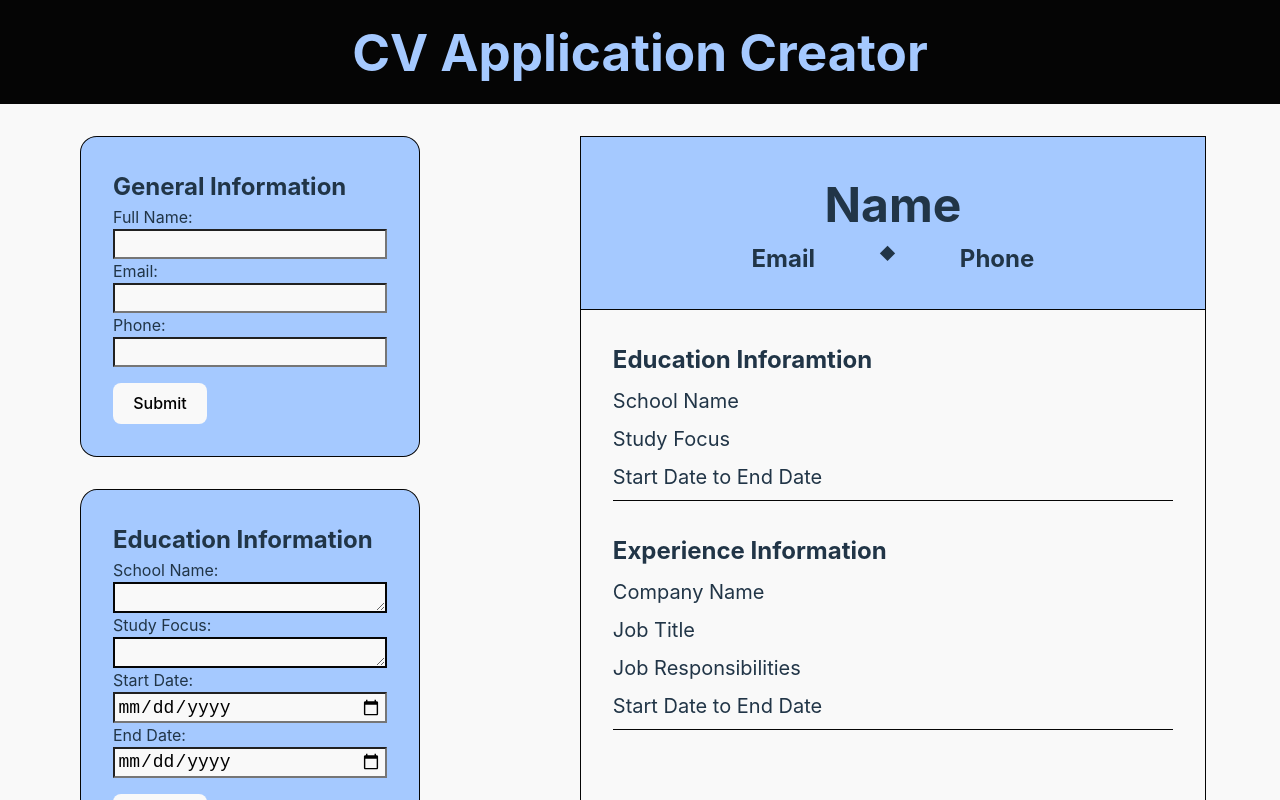
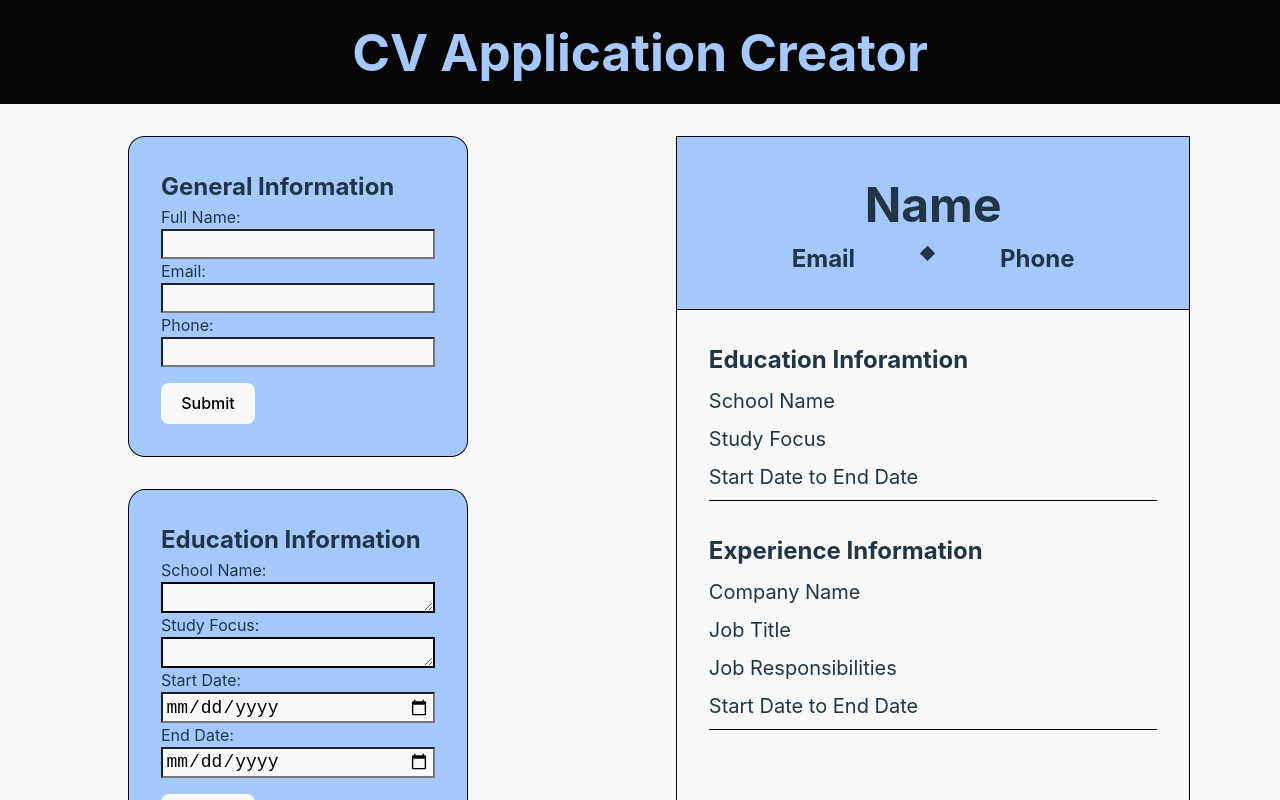
Before and after one commit to Amiriel01/CV-Application, a React (Vite) app: page / in a window 1280 px wide. Shown: the top 800 px of the page. Built offline with nearby package versions, Linux system fonts and the light colour scheme.

Commit message:
adjusted spacing in css

```diff
--- a/src/App.css
+++ b/src/App.css
@@ -20,7 +20,7 @@
 .form-container {
   display: flex;
   flex-direction: column;
-  margin-left: 5rem;
+  margin-left: 8rem;
   margin-right: 5rem;
   margin-top: 2rem;
   justify-content: space-around;
@@ -65,12 +65,11 @@ textarea {
 }
 
 .cv-template {
-  margin-left: 5rem;
-  margin-right: 5rem;
+  margin-left: 8rem;
   margin-top: 2rem;
   border: #050505 1px solid;
-  height: 80%;
-  width: 80%;
+  height: 70%;
+  width: 70%;
 }
 
 .general-information {
```
